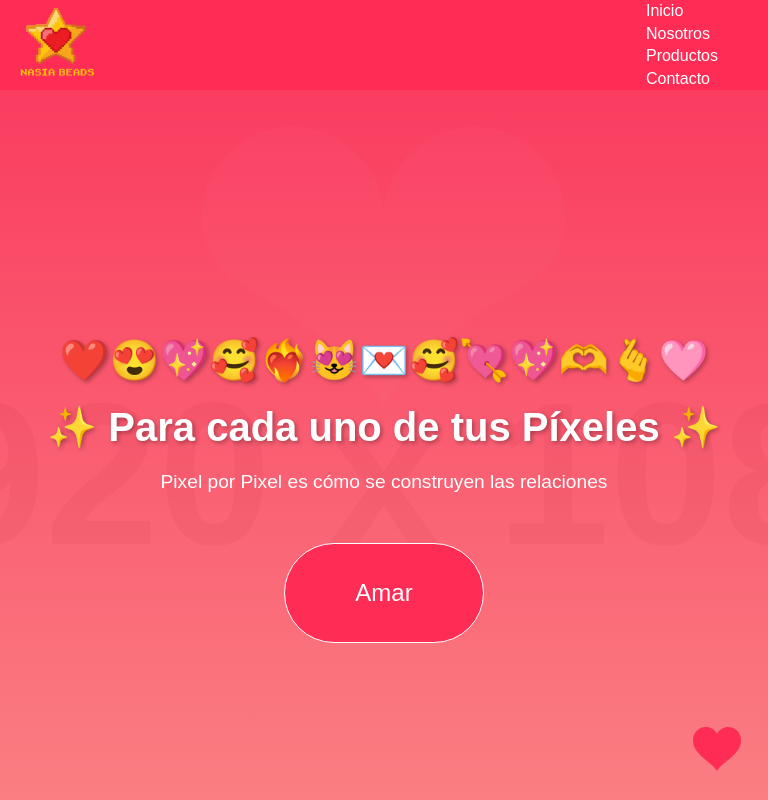
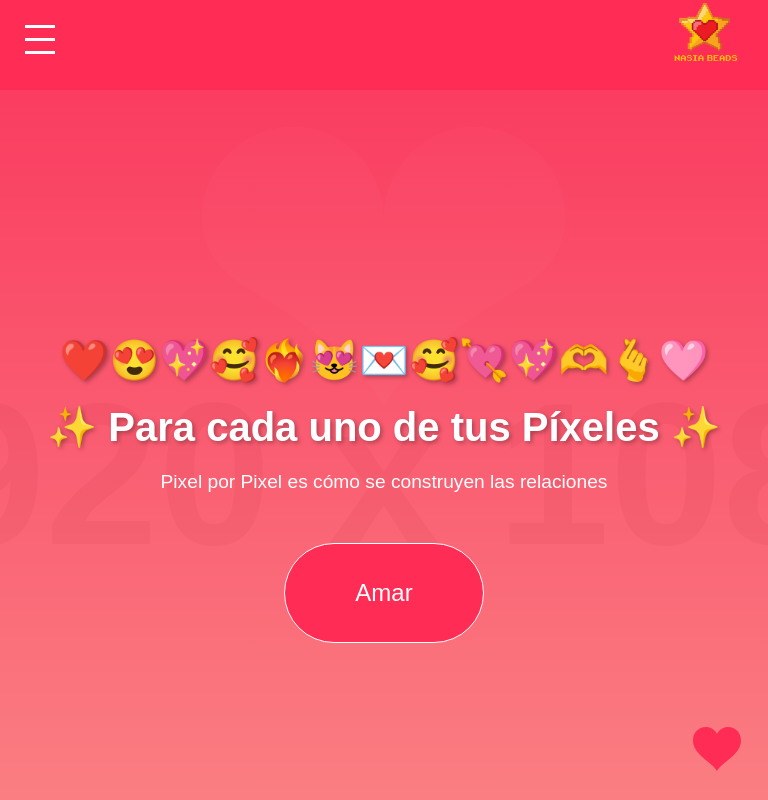
Before and after one commit to luisfmp9/Nasia-Beads, a plain HTML site: page index.html in a window 768 px wide. Shown: the top 800 px of the page. Drawn offline with Linux system fonts and the light colour scheme; placeholder pictures from the web are drawn by us.

Commit message:
fkskfldcs

```diff
--- a/CSS/estilos.css
+++ b/CSS/estilos.css
@@ -140,6 +140,94 @@ h2 {
 
 .logo {
     height: 70px;
+    transition: height 0.3s;
+}
+
+/* ---------------------- */
+/* MENÚ RESPONSIVE */
+/* ---------------------- */
+.menu-toggle {
+    position: fixed;
+    top: 20px;
+    left: 20px;
+    z-index: 1100;
+    display: flex;
+    flex-direction: column;
+    cursor: pointer;
+    transition: left 0.5s ease-in-out;
+}
+
+/* Animación del botón cuando el menú está abierto */
+.menu-toggle.active {
+    left: 270px; /* Se mueve con el menú */
+}
+
+.menu-toggle div {
+    width: 30px;
+    height: 3px;
+    background-color: white;
+    margin: 5px;
+    transition: all 0.3s;
+}
+
+@media screen and (min-width: 768px) {
+    .menu-toggle {
+        display: none; /* Oculta el botón hamburguesa en pantallas grandes */
+    }
+}
+
+/* Estilos para dispositivos móviles */
+@media screen and (max-width: 768px) {
+    #header {
+        height: 70px; /* Reducimos el tamaño del header */
+        padding: 0 15px;
+    }
+
+    .nav-container {
+        justify-content: flex-end; /* Mueve los elementos a la derecha */
+        padding-right: 15px; /* Agrega espacio a la derecha */
+    }
+
+    .nav-container a {
+        order: 2; /* Asegura que el logo esté al final */
+    }
+
+    .logo {
+        height: 60px;
+        transition: height 0.3s;
+        margin-top: 5px;
+        margin-bottom: 5px;
+    }
+
+    .nav-links {
+        position: absolute;
+        top: 70px;
+        left: -200px;
+        width: 200px;
+        height: 300px;
+        background-color: var(--primary-red);
+        flex-direction: column;
+        gap: 10px;
+        text-align: center;
+        padding: 15px 0;
+        transition: left 0.5s ease-in-out;
+    }
+
+    .nav-links li {
+        padding: 10px 20px;
+    }
+
+    .menu-toggle {
+        order: 1;
+        display: flex; /* Mostramos el botón de menú */
+    }
+
+    /* Clase para mostrar el menú cuando se activa */
+    .nav-links.active {
+        display: flex;
+        left: 0;
+        transition: left 0.5s ease-in-out;
+    }
 }
 
 .buy-button {
--- a/JS/funciones.js
+++ b/JS/funciones.js
@@ -1,3 +1,21 @@
+function createWaveEffect(event) {
+    const wave = document.createElement("div");
+    wave.className = "wave-effect";
+    wave.style.left = `${event.pageX - 25}px`; // Centrado de la onda (ajustado para el tamaño)
+    wave.style.top = `${event.pageY - 25}px`; // Centrado de la onda (ajustado para el tamaño)
+    document.body.appendChild(wave);
+
+    setTimeout(() => wave.remove(), 3000); // Duración de la onda
+}
+
+function toggleMenu() {
+    let nav = document.querySelector(".nav-links");
+    let menuToggle = document.querySelector(".menu-toggle");
+
+    nav.classList.toggle("active");
+    menuToggle.classList.toggle("active");
+}
+
 document.addEventListener('DOMContentLoaded', function() {
 
     document.querySelector("form").addEventListener("submit", function(event) {
@@ -42,17 +60,7 @@ document.addEventListener('DOMContentLoaded', function() {
 
     // Crear la onda al hacer clic
     document.addEventListener("click", function (event) {
-        createWaveEffect(event.pageX, event.pageY);
+        createWaveEffect(event);
     });
 
-    function createWaveEffect(x, y) {
-        const wave = document.createElement("div");
-        wave.className = "wave-effect";
-        wave.style.left = `${x - 25}px`; // Centrado de la onda (ajustado para el tamaño)
-        wave.style.top = `${y - 25}px`; // Centrado de la onda (ajustado para el tamaño)
-        document.body.appendChild(wave);
-
-        setTimeout(() => wave.remove(), 3000); // Duración de la onda
-    }
-
 });
--- a/index.html
+++ b/index.html
@@ -15,6 +15,12 @@
                     <img src="img/logo-nasia-beads.png" alt="Flores y Más" class="logo">
                 </picture>
             </a>
+            <!-- Botón de menú hamburguesa -->
+            <div class="menu-toggle" onclick="toggleMenu()">
+                <div></div>
+                <div></div>
+                <div></div>
+            </div>
             <ul class="nav-links">
                 <li><a href="#hero">Inicio</a></li>
                 <li><a href="#nosotros">Nosotros</a></li>
@@ -152,7 +158,7 @@
         </div>
     </section>
 
-    <a href="#productos"><div class="heart" onclick="createHeartAnimation(event)"></div></a>
+    <a href="#productos"><div class="heart" onclick="createWaveEffect(event)"></div></a>
     <footer id="footer">
         <div class="container">
             <p>Desarrollado con ❤️ por
```
